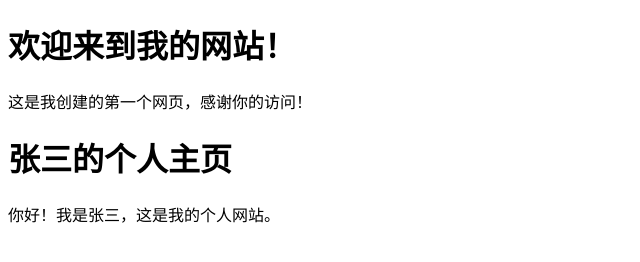
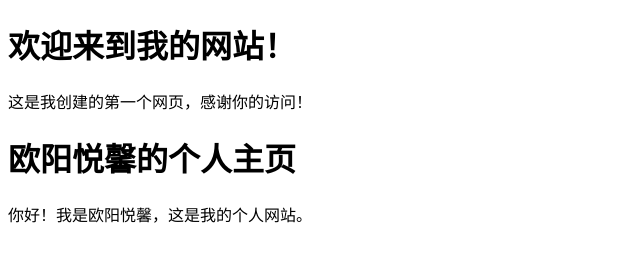
Before and after one commit to ouyangyuexin/my-first-website, a plain HTML site: page index.html in a window 1280 px wide. Shown: the whole page, without its empty margins (0-640 px from the left). Drawn offline with Linux system fonts and the light colour scheme.

Commit message:
Add files via upload

```diff
--- a/index.html
+++ b/index.html
@@ -8,7 +8,7 @@
 <body>
     <h1>欢迎来到我的网站！</h1>
     <p>这是我创建的第一个网页，感谢你的访问！</p>
-<h1>张三的个人主页</h1>
-<p>你好！我是张三，这是我的个人网站。</p>
+<h1>欧阳悦馨的个人主页</h1>
+<p>你好！我是欧阳悦馨，这是我的个人网站。</p>
 </body>
 </html>
```
